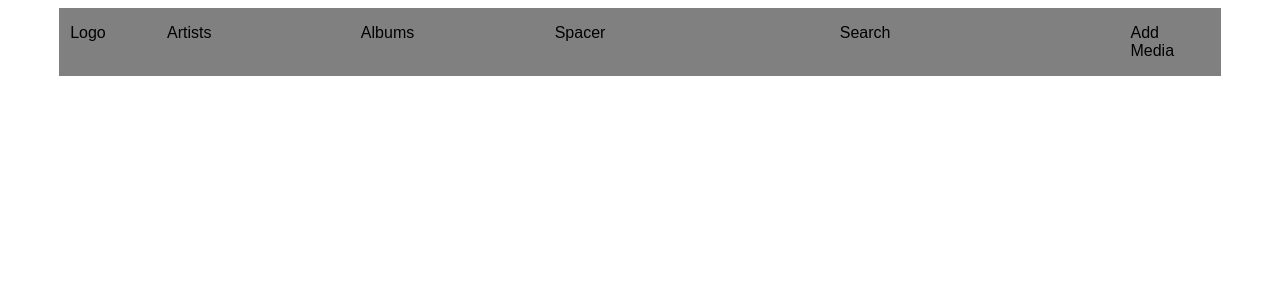
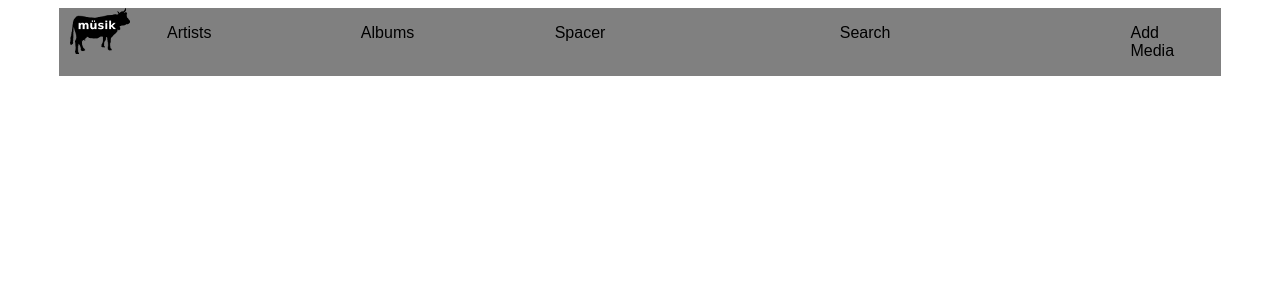
Before and after one commit to jbillo/musik, a Python web app: template templates/header.html in a window 1280 px wide. Shown: the top 300 px of the page. Run offline with Jinja, Linux system fonts and the light colour scheme; the template is opened without the code that fills it, so the values that code supplies are empty.

Commit message:
Added logo to left hand side of header bar

```diff
--- a/templates/header.html
+++ b/templates/header.html
@@ -12,7 +12,7 @@
 		<!-- header menu -->
 		<div class="container_12 header">
 			<div class="grid_1">
-				<p>Logo</p>
+				<img src="/static/images/musik-60x46.png" />
 			</div>
 			<div class="grid_2">
 				<p>Artists</p>
```
Also changed, not shown: static/images/musik-60x46.png (added).
